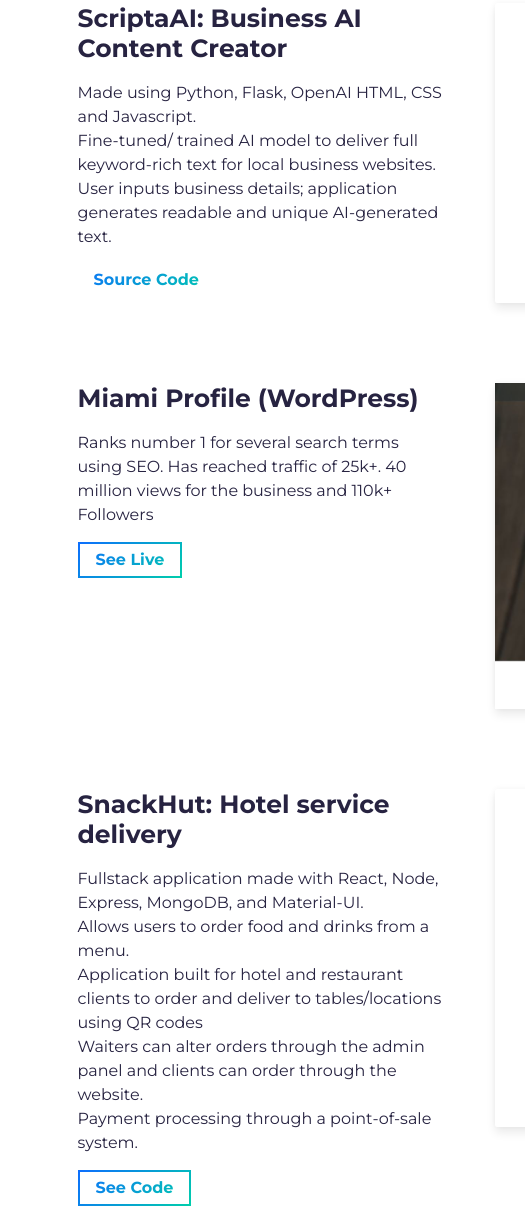
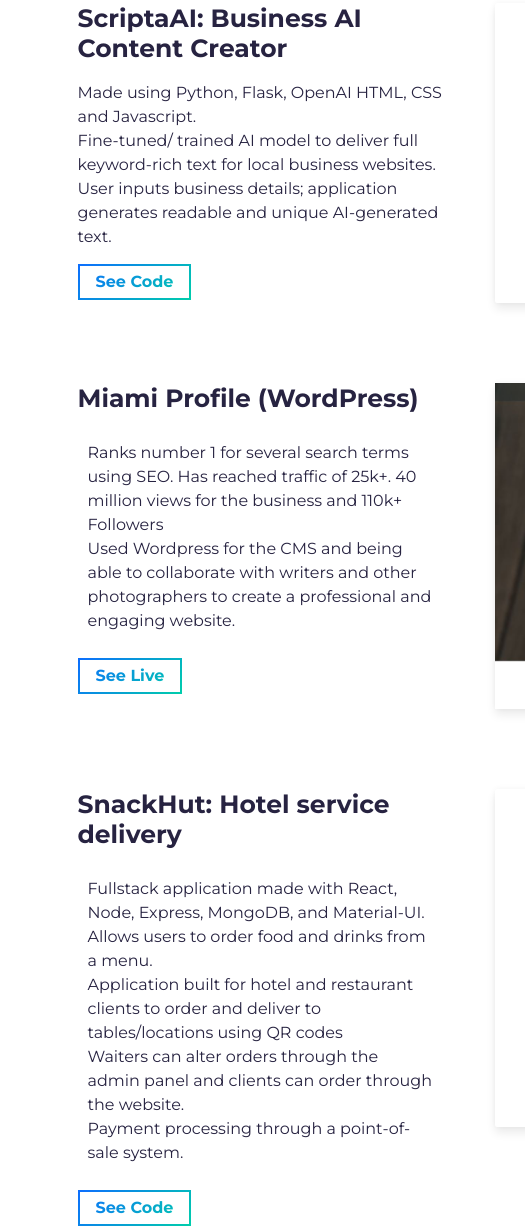
Before and after one commit to gonzalocdlp/gonzalocdlp.github.io, a website built with Parcel: page src/index.html in a window 1280 px wide. Shown: the part 970-2199 px from the top of the page, 0-525 px from the left. Built offline with nearby package versions, Linux system fonts and the light colour scheme.

Commit message:
Update index.html

```diff
--- a/src/index.html
+++ b/src/index.html
@@ -133,10 +133,10 @@
                 <a
                   rel="noreferrer"
                   target="_blank"
-                  class="cta-btn text-color-main"
+                  class="cta-btn cta-btn--hero"
                   href="https://github.com/gonzalocdlp/Scripta_Business-AI-Generator"
                 >
-                  Source Code
+                  See Code
                 </a>
               </div>
             </div>
@@ -168,8 +168,11 @@
               <div class="project-wrapper__text load-hidden">
                 <h3 class="project-wrapper__text-title">Miami Profile (WordPress)</h3>
                 <div>
-                  <p class="mb-4">
+                  <p class="mb-4 p-3">
                     Ranks number 1 for several search terms using SEO. Has reached traffic of 25k+. 40 million views for the business and 110k+ Followers
+                    <br>
+
+                    Used Wordpress for the CMS and being able to collaborate with writers and other photographers to create a professional and engaging website.
                   </p>
                 </div>
                 <a
@@ -216,7 +219,7 @@
               <div class="project-wrapper__text load-hidden">
                 <h3 class="project-wrapper__text-title">SnackHut: Hotel service delivery</h3>
                 <div>
-                  <p class="mb-4">
+                  <p class="mb-4 p-3">
                     Fullstack application made with React, Node, Express, MongoDB, and Material-UI.
                     <br>
                     Allows users to order food and drinks from a menu.
```
